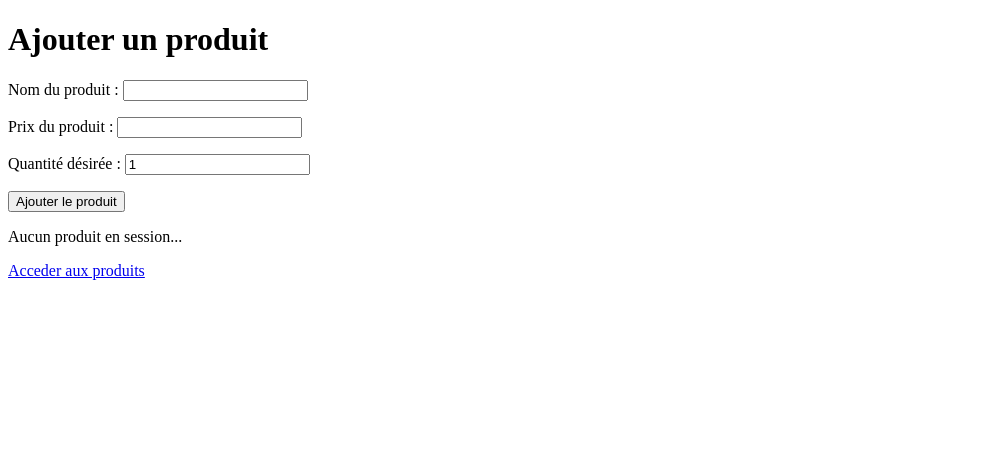
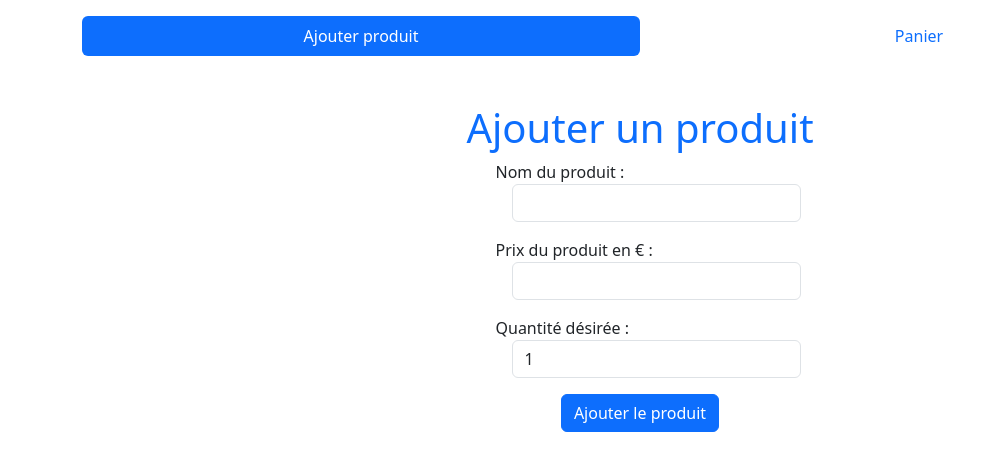
Before and after one commit to AlexGthr/premiereappliphp, a PHP site: page / in a window 1280 px wide. Shown: the top 471 px of the page, without its empty margins (0-998 px from the left). Run offline with PHP 8.4, Linux system fonts and the light colour scheme.

Commit message:
Ajout de design avec Bootstrap sur la page index et recap

```diff
--- a/index.php
+++ b/index.php
@@ -3,44 +3,64 @@
     <head>
         <meta charset="UTF-8">
         <meta name="viewport" content="width=device-width, initial-scale=1.0">
+        <link href="https://cdn.jsdelivr.net/npm/bootstrap@5.3.2/dist/css/bootstrap.min.css" rel="stylesheet" integrity="sha384-T3c6CoIi6uLrA9TneNEoa7RxnatzjcDSCmG1MXxSR1GAsXEV/Dwwykc2MPK8M2HN" crossorigin="anonymous">
+        <link rel="stylesheet" href="https://cdn.jsdelivr.net/npm/bootstrap-icons@1.11.3/font/bootstrap-icons.min.css">
 
         <title>Ajout produit</title>
     </head>
 
 <body>
 
-    <h1>Ajouter un produit</h1>
+    <div class="container">
+
+    <nav class="nav nav-pills nav-justified mt-3">
+  <a class="nav-link active" href="index.php">Ajouter produit</a>
+  <a class="nav-link" href="recap.php">Panier</a>
+</nav>
+
+    <div class="d-flex flex-column align-items-center m-5">
+
+    <h1 class="text-primary">Ajouter un produit</h1>
     <form action="traitement.php" method="post">
 
+        <div class="form-group">
         <p>
             <label>
                 Nom du produit :
-                <input type="text" name="name">
+                <input type="text" name="name" class="form-control mx-3">
             </label>
         </p>
+        </div>
 
+        <div class="form-group">
         <p>
             <label>
-                Prix du produit :
-                <input type="number" step="any" name="price">
+                Prix du produit en € :
+                <input type="number" step="any" name="price" class="form-control mx-3">
             </label>
         </p>
+        </div>
 
+        <div class="form-group">
         <p>
             <label>
                 Quantité désirée :
-                <input type="number" name="qtt" value="1">
+                <input type="number" name="qtt" value="1" class="form-control mx-3" >
             </label>
         </p>
+        </div>
 
         <p>
-            <input type="submit" name="submit" value="Ajouter le produit">
+            <div class="text-center">
+            <input type="submit" name="submit" value="Ajouter le produit" class="btn btn-primary mx-auto text-center">
+            </div>
         </p>
     </form>
 
-    <?php include("recap.php"); ?>
+    </div>
+    </div>
 
-    <a href="recap.php">Acceder aux produits</a>
+    <script src="https://cdn.jsdelivr.net/npm/bootstrap@5.3.2/dist/js/bootstrap.bundle.min.js" integrity="sha384-C6RzsynM9kWDrMNeT87bh95OGNyZPhcTNXj1NW7RuBCsyN/o0jlpcV8Qyq46cDfL" crossorigin="anonymous"></script>
 </body>
 
 </html>
--- a/recap.php
+++ b/recap.php
@@ -3,25 +3,40 @@ session_start();
 ?>
 <!DOCTYPE html>
 <html lang="fr">
-<head>
-    <meta charset="UTF-8">
-    <meta name="viewport" content="width=device-width, initial-scale=1.0">
-    <title>Récapitulatif des produits</title>
-</head>
+    <head>
+        <meta charset="UTF-8">
+        <meta name="viewport" content="width=device-width, initial-scale=1.0">
+        <link href="https://cdn.jsdelivr.net/npm/bootstrap@5.3.2/dist/css/bootstrap.min.css" rel="stylesheet" integrity="sha384-T3c6CoIi6uLrA9TneNEoa7RxnatzjcDSCmG1MXxSR1GAsXEV/Dwwykc2MPK8M2HN" crossorigin="anonymous">
+        <link rel="stylesheet" href="https://cdn.jsdelivr.net/npm/bootstrap-icons@1.11.3/font/bootstrap-icons.min.css">
+
+        <title>Recap panier</title>
+    </head>
+
 <body>
+    <div class="container">
+
+    <nav class="nav nav-pills nav-justified mt-3">
+    <a class="nav-link" href="index.php">Ajouter produit</a>
+    <a class="nav-link active" href="recap.php">Panier</a>
+</nav>
+
+    <div class="d-flex flex-column align-items-center m-5">
+
+    <h1 class="text-primary mb-3">Votre panier de produit</h1>
+
     <?php
         if(!isset($_SESSION['products']) || empty($_SESSION['products'])) {
             echo "<p>Aucun produit en session...</p>";
         }
         else {
-            echo "<table>",
+            echo "<table class='table table-striped w-50 text-center'>",
                     "<thead>",
                         "<tr>",
-                            "<th>ID</th>",
-                            "<th> Nom </th>",
-                            "<th> Prix </th>",
-                            "<th> Quantité </th>",
-                            "<th> Total </th>",
+                            "<th scope='col'>ID</th>",
+                            "<th scope='col'> Nom </th>",
+                            "<th scope='col'> Prix </th>",
+                            "<th scope='col'> Quantité </th>",
+                            "<th scope='col'> Total </th>",
                         "</tr>",
                     "</thead>",
                     "<tbody>";
@@ -30,21 +45,29 @@ session_start();
 
             foreach($_SESSION['products'] as $index => $product) {
                 echo "<tr>",
-                        "<td> $index </td>",
+                        "<td score='row'>" .  $index+1 . "</td>",
                         "<td>" . $product['name'] . "</td>",
                         "<td>" . number_format($product['price'], 2, ",", "&nbsp;"). "&nbsp;€</td>",
                         "<td>" . $product['qtt'] . "</td>",
                         "<td>" . number_format($product['total'], 2, ",", "&nbsp;"). "&nbsp;€</td>",
-                     "</tr>";
+                        "<td><a href='traitement.php?supprimer=" . $index . "'><i class='bi bi-trash pe-auto'></i></a></td>",
+                        "</tr>";
                      $totalGeneral += $product['total'];
             }
             echo "<tr>",
-                    "<td colspan=4> Total général : </td>",
+                    "<td colspan=4><strong> Total général : </strong></td>",
                     "<td><strong>". number_format($totalGeneral, 2, ",", "&nbsp;")."&nbsp;€</strong></td>",
+                    "<td></td>",
                     "</tr>",
                     "</tbody> </table>";
 
         }
         ?>
+
+    </div>
+
+    </div>
+        <script src="https://cdn.jsdelivr.net/npm/bootstrap@5.3.2/dist/js/bootstrap.bundle.min.js" integrity="sha384-C6RzsynM9kWDrMNeT87bh95OGNyZPhcTNXj1NW7RuBCsyN/o0jlpcV8Qyq46cDfL" crossorigin="anonymous"></script>
+
 </body>
 </html>
```
Also changed, not shown: traitement.php (+12 -0 lines).
